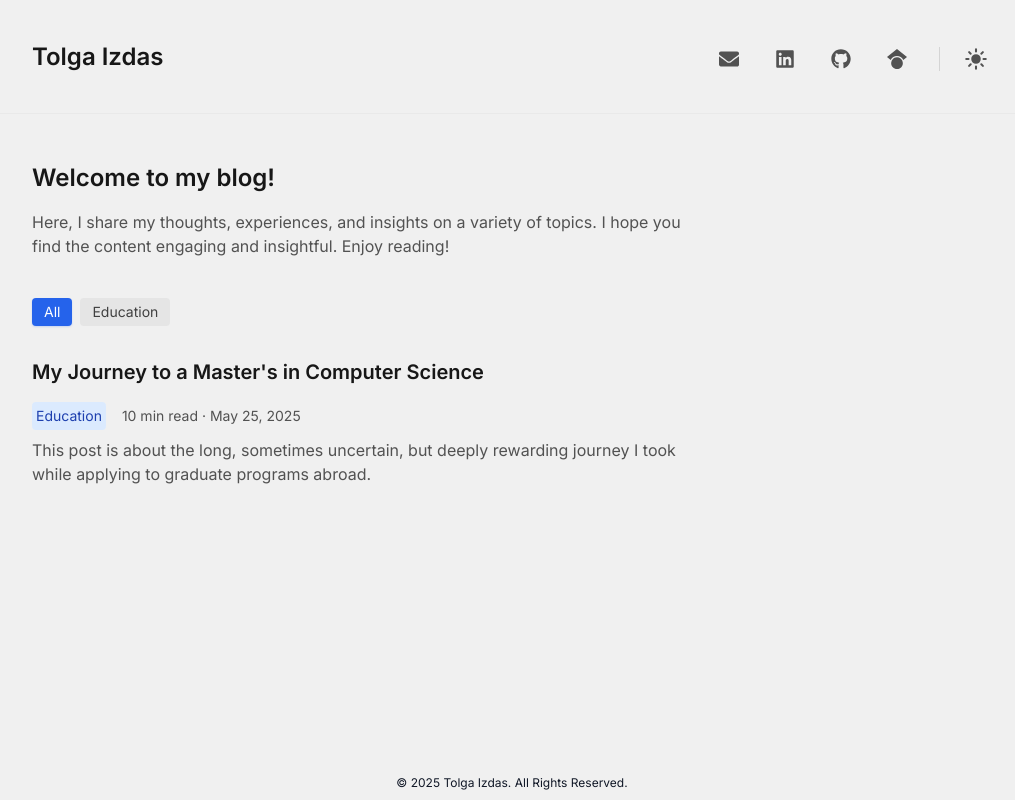
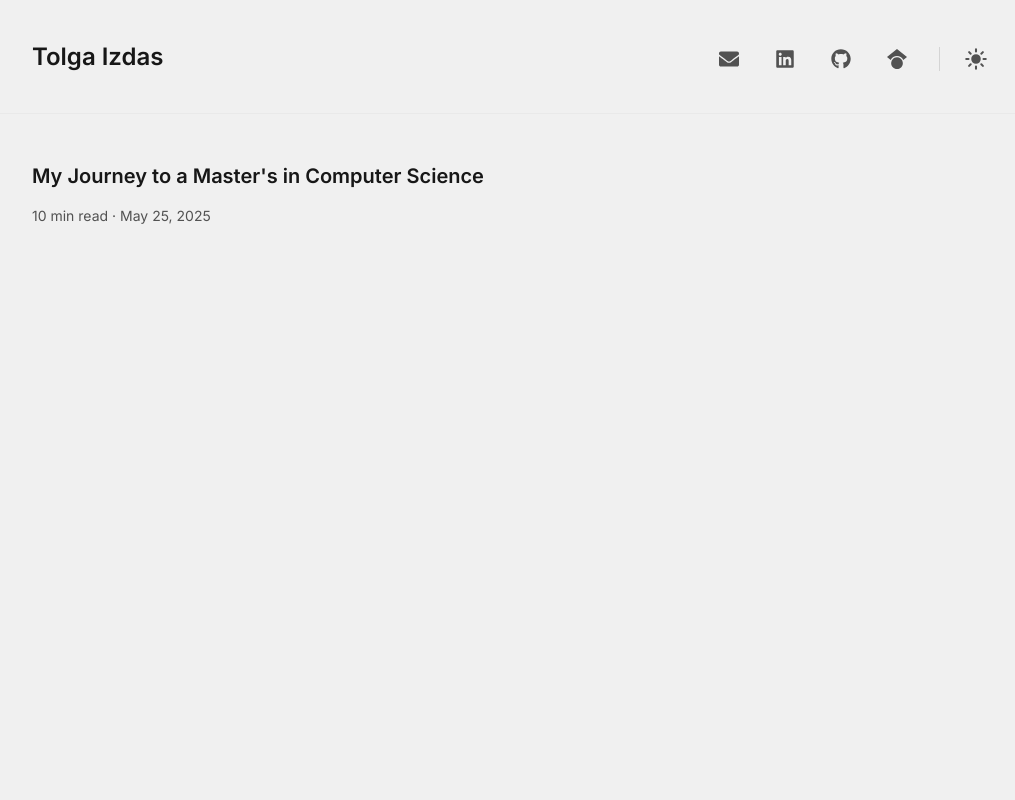
Before and after one commit to tolgaizdas/personal-website, a Next.js app: page /blog in a window 1280 px wide. Shown: the whole page, without its empty margins (128-1143 px from the left). Built offline with nearby package versions, Linux system fonts and the light colour scheme.

Commit message:
update blog page

```diff
--- a/src/app/blog/page.js
+++ b/src/app/blog/page.js
@@ -13,29 +13,14 @@ export default async function BlogPage() {
   return (
     <div className="min-h-screen flex flex-col">
       <Title {...information} />
-      <main className="flex-1 max-w-5xl mx-auto">
+      <main className="flex-1">
         <section
-          className="fade-in-up page-container mb-10 md:pr-[20rem]"
-          style={{ "--enter-delay": "300ms" }}
-        >
-          <h1 className="text-2xl font-semibold text-neutral-900 dark:text-neutral-100 mb-4">
-            Welcome to my blog!
-          </h1>
-          <p className="text-neutral-600 dark:text-neutral-400">
-            Here, I share my thoughts, experiences, and insights on a variety of
-            topics. I hope you find the content engaging and insightful. Enjoy
-            reading!
-          </p>
-        </section>
-
-        <section
-          className={`fade-in-up page-container pb-16${hasBlogs ? " md:pr-[20rem]" : ""}`}
+          className={`fade-in-up page-container`}
           style={{ "--enter-delay": "380ms" }}
         >
           <BlogList blogs={blogs} />
         </section>
       </main>
-      <Footer enterDelay="460ms" />
     </div>
   );
 }
--- a/src/app/blog/posts/[slug]/page.js
+++ b/src/app/blog/posts/[slug]/page.js
@@ -79,22 +79,21 @@ export default async function BlogPostPage({ params }) {
                 className={backToBlogClassName}
               >
                 <IoArrowBack className={backToBlogIconClassName} />
-                Back to Blog
+                Back to blog
               </Link>
             </div>
 
             <div className="text-center">
               <h1 className="text-2xl font-bold text-neutral-900 dark:text-neutral-100 mb-4">
-                Blog Post Not Found
+                Oops!..
               </h1>
               <p className="text-neutral-600 dark:text-neutral-400 mb-6">
                 The blog post you're looking for doesn't exist or couldn't be
-                loaded.
+                loaded
               </p>
             </div>
           </section>
         </main>
-        <Footer enterDelay="380ms" />
       </div>
     );
   }
@@ -118,7 +117,7 @@ export default async function BlogPostPage({ params }) {
           >
             <Link href="/blog" className={backToBlogClassName}>
               <IoArrowBack className={backToBlogIconClassName} />
-              Back to Blog
+              Back to blog
             </Link>
           </div>
 
@@ -131,11 +130,6 @@ export default async function BlogPostPage({ params }) {
                 {blog.title}
               </h1>
               <div className="flex flex-wrap items-center gap-4 text-sm text-neutral-600 dark:text-neutral-400 mb-2">
-                {blog.tag ? (
-                  <span className="bg-blue-100 dark:bg-blue-900 text-blue-800 dark:text-blue-200 p-1 rounded">
-                    {blog.tag}
-                  </span>
-                ) : null}
                 <span>
                   {blog.readingTime}
                   {blog.publishDate ? ` · ${formatDate(blog.publishDate)}` : ""}
@@ -217,7 +211,6 @@ export default async function BlogPostPage({ params }) {
       </main>
 
       <TopButton />
-      <Footer enterDelay="520ms" />
     </div>
   );
 }
--- a/src/components/blog/BlogList.jsx
+++ b/src/components/blog/BlogList.jsx
@@ -14,20 +14,6 @@ function formatDateShort(dateString) {
 
 export default function BlogList({ blogs = [] }) {
   const [selectedTag, setSelectedTag] = useState("All");
-
-  const topicButtonBaseClassName =
-    "rounded px-3 py-1 text-sm transition-[transform,box-shadow] duration-200 ease-out focus-visible:outline-none focus-visible:ring-2 focus-visible:ring-blue-500/60 focus-visible:ring-offset-2 focus-visible:ring-offset-neutral-100 dark:focus-visible:ring-offset-neutral-900";
-
-  const activeTopicButtonClassName =
-    "bg-blue-600 text-white shadow-sm shadow-blue-600/20 hover:-translate-y-0.5 hover:bg-blue-500 hover:shadow-md hover:shadow-blue-600/25 active:translate-y-0";
-
-  const inactiveTopicButtonClassName =
-    "bg-neutral-200 text-neutral-700 hover:-translate-y-0.5 hover:bg-neutral-300 hover:shadow-sm active:translate-y-0 dark:bg-neutral-700 dark:text-neutral-300 dark:hover:bg-neutral-600";
-
-  const tags = useMemo(() => {
-    const uniqueTags = new Set(blogs.map((blog) => blog.tag).filter(Boolean));
-    return ["All", ...uniqueTags];
-  }, [blogs]);
 
   const filteredBlogs = useMemo(() => {
     if (selectedTag === "All") {
@@ -55,24 +41,6 @@ export default function BlogList({ blogs = [] }) {
 
   return (
     <>
-      <div className="mb-8">
-        <div className="flex flex-wrap gap-2">
-          {tags.map((tag) => (
-            <button
-              key={tag}
-              onClick={() => setSelectedTag(tag)}
-              className={`${topicButtonBaseClassName} ${
-                selectedTag === tag
-                  ? activeTopicButtonClassName
-                  : inactiveTopicButtonClassName
-              }`}
-            >
-              {tag}
-            </button>
-          ))}
-        </div>
-      </div>
-
       <div className="space-y-6">
         {sortedBlogs.map((blog) => (
           <Link
@@ -87,11 +55,6 @@ export default function BlogList({ blogs = [] }) {
                 </span>
               </h2>
               <div className="flex flex-wrap items-center gap-4 text-sm text-neutral-600 dark:text-neutral-400 mb-2">
-                {blog.tag ? (
-                  <span className="bg-blue-100 dark:bg-blue-900 text-blue-800 dark:text-blue-200 p-1 rounded">
-                    {blog.tag}
-                  </span>
-                ) : null}
                 <span>
                   {blog.readingTime}
                   {blog.publishDate
@@ -99,9 +62,6 @@ export default function BlogList({ blogs = [] }) {
                     : ""}
                 </span>
               </div>
-              <p className="text-neutral-600 dark:text-neutral-400 line-clamp-2">
-                {blog.preview}
-              </p>
             </article>
           </Link>
         ))}
--- a/src/components/common/TopButton.jsx
+++ b/src/components/common/TopButton.jsx
@@ -1,6 +1,7 @@
 "use client";
 
 import { useState, useEffect } from "react";
+import { IoArrowUp } from "react-icons/io5";
 
 const TopButton = () => {
   const [isVisible, setIsVisible] = useState(false);
@@ -52,20 +53,7 @@ const TopButton = () => {
       aria-label="Scroll to Top"
       disabled={!isVisible}
     >
-      <svg
-        xmlns="http://www.w3.org/2000/svg"
-        className="w-6 h-6"
-        fill="none"
-        viewBox="0 0 24 24"
-        stroke="currentColor"
-      >
-        <path
-          strokeLinecap="round"
-          strokeLinejoin="round"
-          strokeWidth={2}
-          d="M5 11l7-7 7 7M5 19l7-7 7 7"
-        />
-      </svg>
+      <IoArrowUp className={"h-5 w-5 transition-transform duration-200 ease-out group-hover:-translate-x-0.5"} />
     </button>
   );
 };
```
